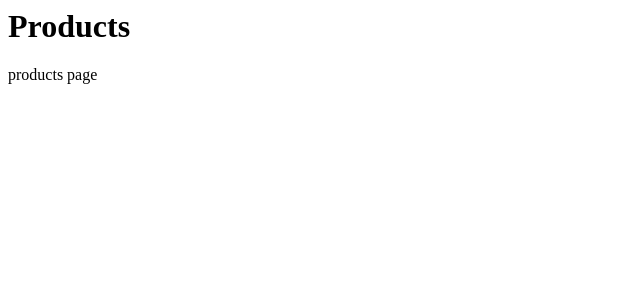
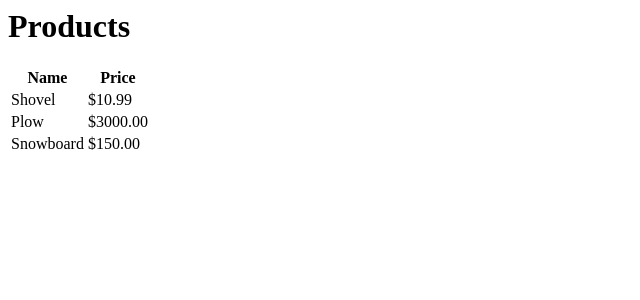
Before and after one commit to wyatt-avilla/sjsu-cmpe272, a PHP site: page /products.php in a window 1280 px wide. Shown: the top 300 px of the page, without its empty margins (0-640 px from the left). Run offline with PHP 8.4, Linux system fonts and the light colour scheme.

Commit message:
products

```diff
--- a/src/products.php
+++ b/src/products.php
@@ -1,7 +1,22 @@
 <html>
 <title>Products</title>
 <h1>Products</h1>
-<?php
-  echo "<p>products page</p>";
-?>
+<table>
+  <tr>
+    <th>Name</th>
+    <th>Price</th>
+  </tr>
+  <tr>
+    <td>Shovel</td>
+    <td>$10.99</td>
+  </tr>
+  <tr>
+    <td>Plow</td>
+    <td>$3000.00</td>
+  </tr>
+  <tr>
+    <td>Snowboard</td>
+    <td>$150.00</td>
+  </tr>
+</table>
 </html>
```
